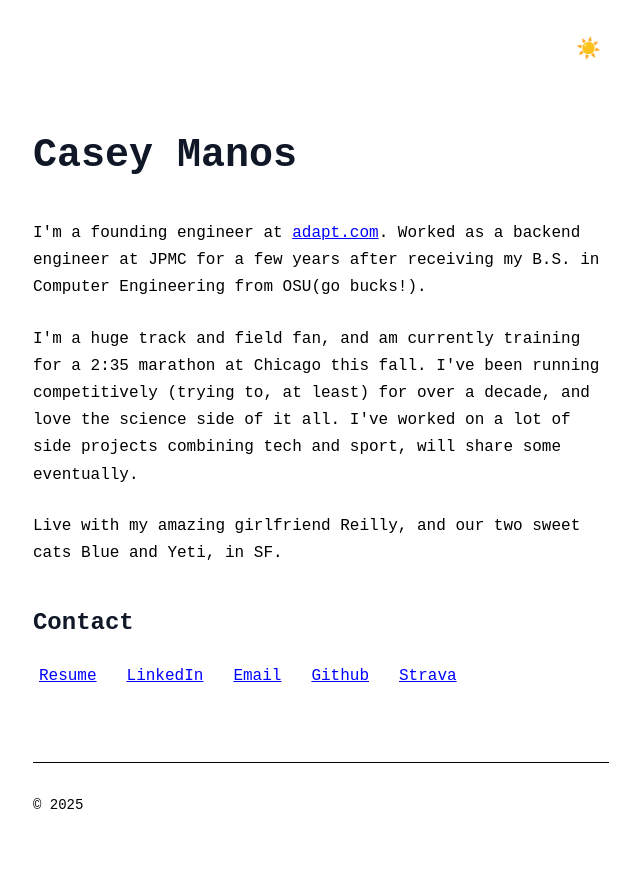
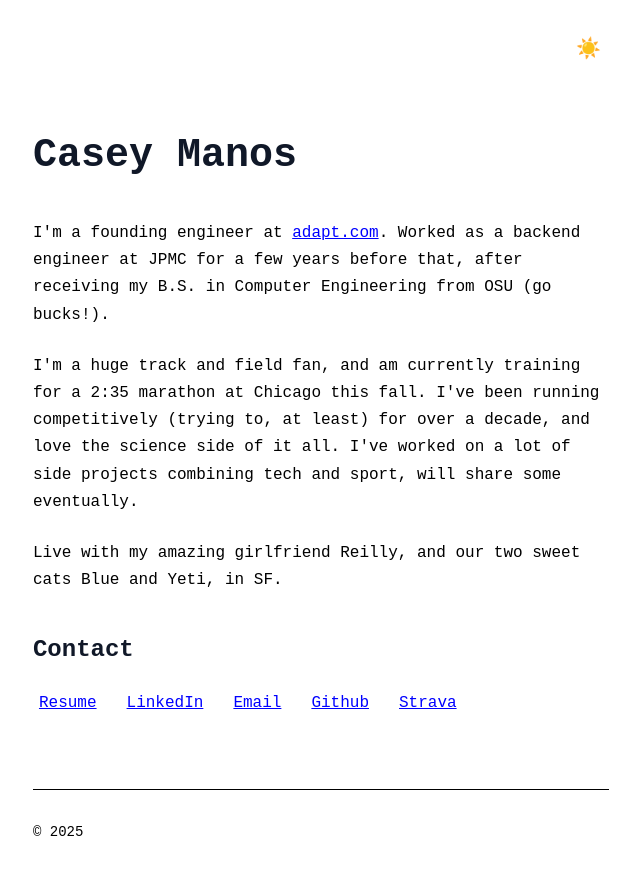
Before and after one commit to caseymanos/homepage, a SvelteKit app: page / in a window 1280 px wide. Shown: the whole page, without its empty margins (319-959 px from the left). Before the commit the page ends 848 px from the top, so only its background shows below. Built offline with nearby package versions, Linux system fonts and the light colour scheme.

Commit message:
Fix bio sentence: missing 'before that', spacing around (go bucks!)

```diff
--- a/src/routes/+page.svelte
+++ b/src/routes/+page.svelte
@@ -7,7 +7,7 @@
 
 	<p>
 		I'm a founding engineer at <a href="https://adapt.com">adapt.com</a>. Worked as a backend engineer at JPMC for a few years
-	 after receiving my B.S. in Computer Engineering from OSU(go bucks!).
+		before that, after receiving my B.S. in Computer Engineering from OSU (go bucks!).
 	</p>
 	<p>
 		I'm a huge track and field fan, and am currently training for a 2:35 marathon at Chicago this fall. I've been running
```
